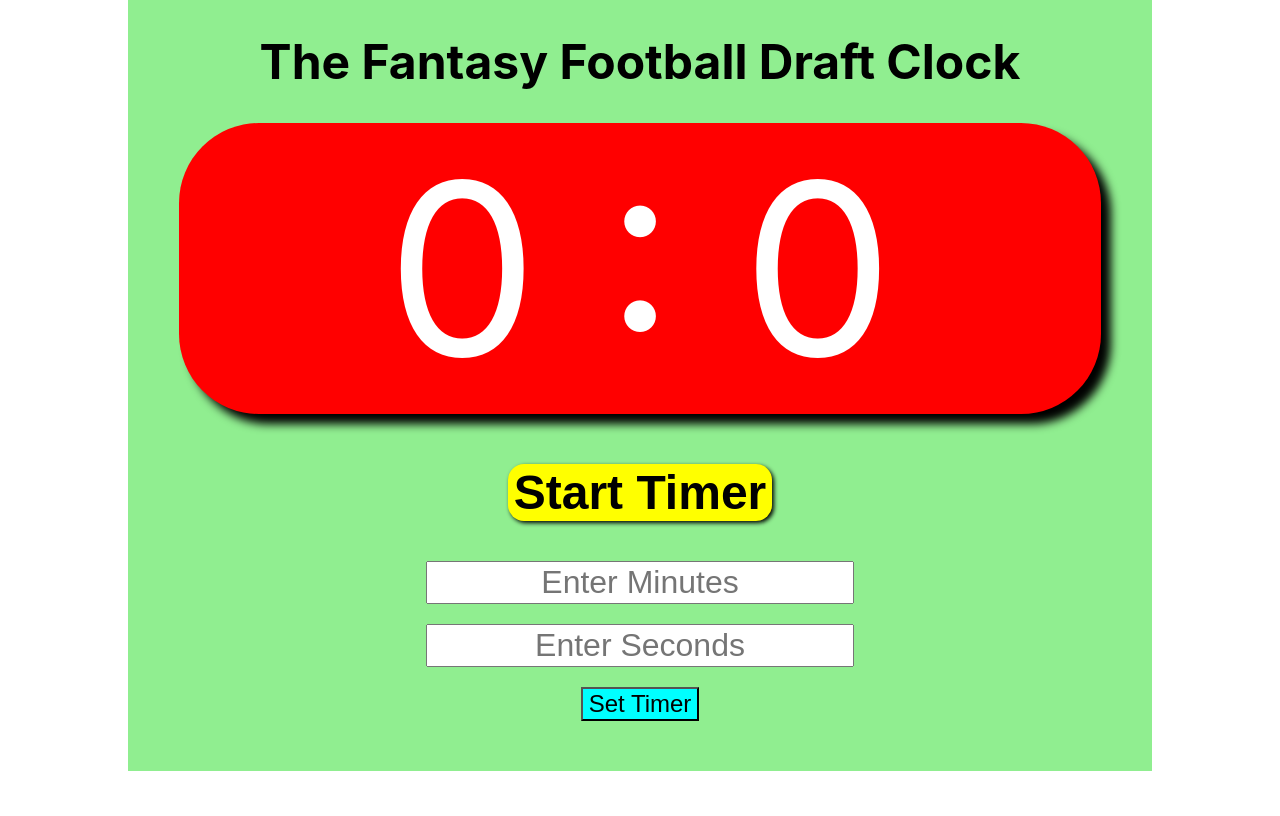
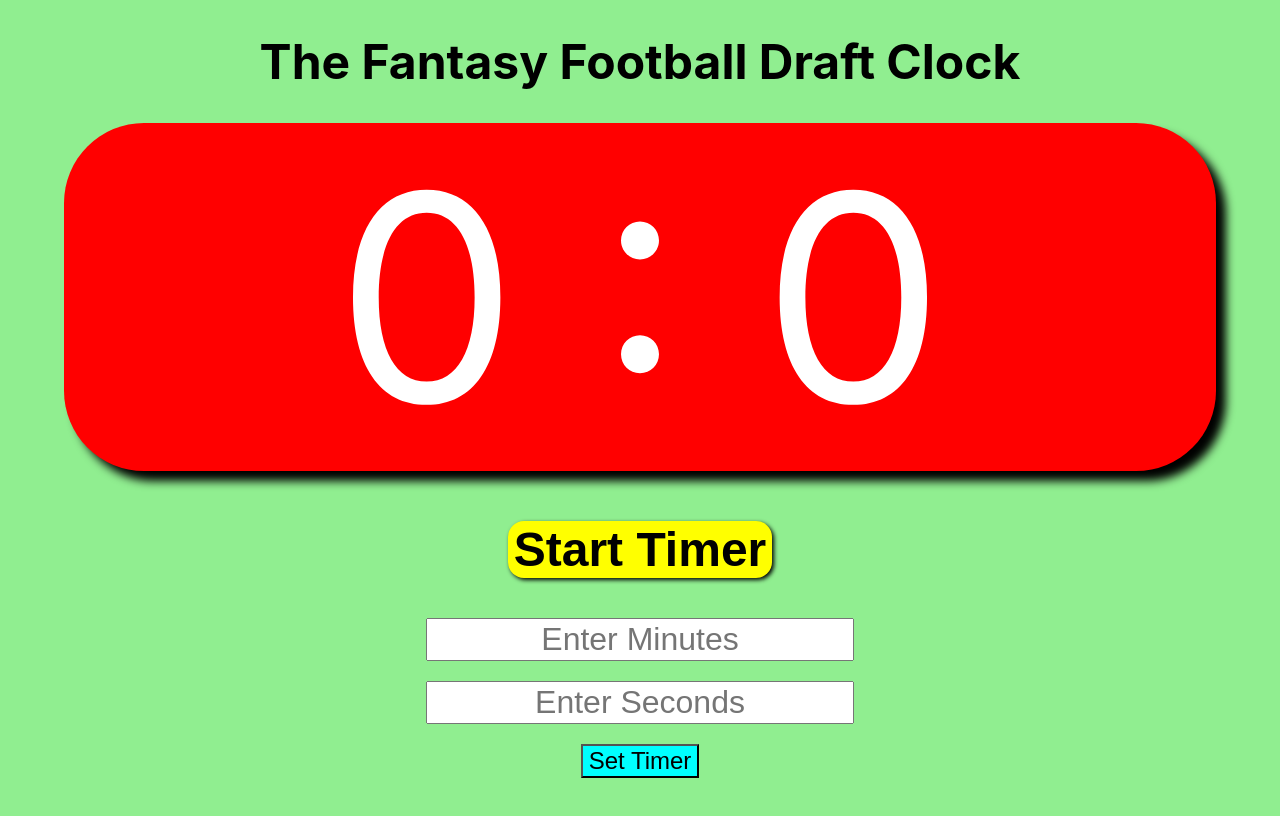
Before and after one commit to cladams0203/fantasy-draft-timer, a React (Create React App) app: page / in a window 1280 px wide. Shown: the top 816 px of the page. Built offline with nearby package versions, Linux system fonts and the light colour scheme.

Commit message:
made full width

```diff
--- a/src/App.css
+++ b/src/App.css
@@ -8,7 +8,7 @@
   flex-wrap: wrap;
   justify-content: center;
   align-items: center;
-  width: 80%;
+  width: 100%;
   background-color: lightgreen;
   /*margin-top: 50px;*/
 }
@@ -27,7 +27,7 @@ h1 {
   color: white;
   width: 90%;
   text-align: center;
-  font-size: 15rem;
+  font-size: 18rem;
   border-radius: 5rem;
   box-shadow: 10px 10px 10px black;
   margin-bottom: 50px;
```
